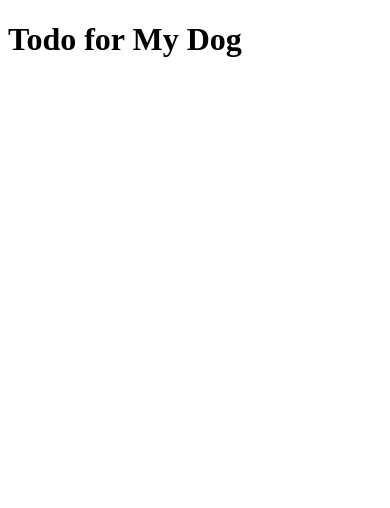
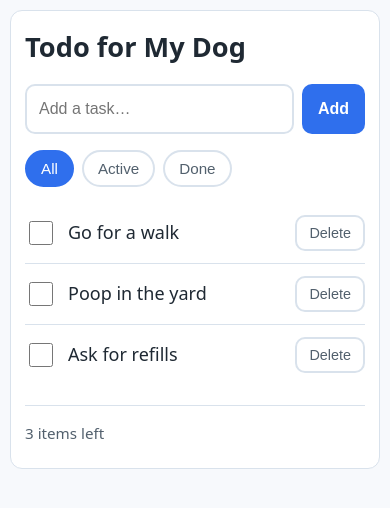
Before and after one commit to aquamrne/todo, a plain HTML site: page index.html in a window 390 px wide. Drawn offline with Linux system fonts and the light colour scheme.

Commit message:
Build the first todo app: add, tick, delete, filter and counter.
Tasks start from SPEC.md on the first open, then live in localStorage under todo-app.

🤖 Generated with Codebuff
Co-Authored-By: Codebuff <noreply@codebuff.com>

```diff
--- /dev/null
+++ b/app.js
@@ -0,0 +1,227 @@
+/* Todo for My Dog — data, display, actions and memory in one small file. */
+
+(function () {
+  "use strict";
+
+  var STORAGE_KEY = "todo-app";
+  var SEED_TASKS = ["Go for a walk", "Poop in the yard", "Ask for refills"];
+
+  var form = document.getElementById("add-form");
+  var input = document.getElementById("new-task");
+  var list = document.getElementById("task-list");
+  var counter = document.getElementById("counter");
+  var emptyMessage = document.getElementById("empty-message");
+  var filterButtons = document.querySelectorAll(".filter");
+
+  // data: the tasks
+  var tasks = [];
+
+  // actions: which tasks the user wants to see
+  var filter = "all";
+
+  /* ---------- memory: localStorage ---------- */
+
+  function makeTask(text) {
+    return {
+      id: Date.now().toString(36) + "-" + Math.random().toString(36).slice(2, 8),
+      text: text,
+      done: false,
+    };
+  }
+
+  // A saved task is usable only if it is an object with some text.
+  function cleanTask(value) {
+    if (!value || typeof value !== "object") {
+      return null;
+    }
+    if (typeof value.text !== "string" || value.text.trim() === "") {
+      return null;
+    }
+    return {
+      id: typeof value.id === "string" && value.id !== "" ? value.id : makeTask("").id,
+      text: value.text,
+      done: value.done === true,
+    };
+  }
+
+  function firstVisit() {
+    return SEED_TASKS.map(function (text) {
+      return makeTask(text);
+    });
+  }
+
+  function loadTasks() {
+    var raw = null;
+
+    try {
+      raw = localStorage.getItem(STORAGE_KEY);
+    } catch (error) {
+      // The browser refuses storage. Start with the first list, never crash.
+      return firstVisit();
+    }
+
+    // Nothing saved yet: this is the very first open.
+    if (raw === null) {
+      return firstVisit();
+    }
+
+    // Something is saved: use it, even if it is an empty list.
+    try {
+      var parsed = JSON.parse(raw);
+      if (!Array.isArray(parsed)) {
+        return [];
+      }
+      return parsed.map(cleanTask).filter(function (task) {
+        return task !== null;
+      });
+    } catch (error) {
+      // Broken saved data: start with an empty list.
+      return [];
+    }
+  }
+
+  function saveTasks() {
+    try {
+      localStorage.setItem(STORAGE_KEY, JSON.stringify(tasks));
+    } catch (error) {
+      // Storage is full or blocked. The app keeps working for this visit.
+    }
+  }
+
+  /* ---------- display: what the user sees ---------- */
+
+  function visibleTasks() {
+    if (filter === "active") {
+      return tasks.filter(function (task) {
+        return !task.done;
+      });
+    }
+    if (filter === "done") {
+      return tasks.filter(function (task) {
+        return task.done;
+      });
+    }
+    return tasks;
+  }
+
+  function buildTaskRow(task) {
+    var row = document.createElement("li");
+    row.className = "task" + (task.done ? " is-done" : "");
+    row.dataset.id = task.id;
+
+    var label = document.createElement("label");
+
+    var box = document.createElement("input");
+    box.type = "checkbox";
+    box.checked = task.done;
+    box.setAttribute("aria-label", task.done ? "Mark as not done" : "Mark as done");
+
+    var text = document.createElement("span");
+    text.className = "text";
+    text.textContent = task.text;
+
+    label.appendChild(box);
+    label.appendChild(text);
+
+    var remove = document.createElement("button");
+    remove.type = "button";
+    remove.className = "delete";
+    remove.textContent = "Delete";
+    remove.setAttribute("aria-label", "Delete task: " + task.text);
+
+    row.appendChild(label);
+    row.appendChild(remove);
+    return row;
+  }
+
+  function render() {
+    var shown = visibleTasks();
+
+    list.textContent = "";
+    shown.forEach(function (task) {
+      list.appendChild(buildTaskRow(task));
+    });
+
+    emptyMessage.hidden = shown.length !== 0;
+
+    var left = tasks.filter(function (task) {
+      return !task.done;
+    }).length;
+    counter.textContent = left + (left === 1 ? " item left" : " items left");
+
+    filterButtons.forEach(function (button) {
+      button.setAttribute("aria-pressed", button.dataset.filter === filter ? "true" : "false");
+    });
+  }
+
+  /* ---------- actions: add, tick, delete, filter ---------- */
+
+  function addTask(text) {
+    var clean = text.trim();
+    if (clean === "") {
+      return;
+    }
+    tasks.push(makeTask(clean));
+    filter = "all";
+    saveTasks();
+    render();
+  }
+
+  function toggleTask(id) {
+    tasks.forEach(function (task) {
+      if (task.id === id) {
+        task.done = !task.done;
+      }
+    });
+    saveTasks();
+    render();
+  }
+
+  function deleteTask(id) {
+    tasks = tasks.filter(function (task) {
+      return task.id !== id;
+    });
+    saveTasks();
+    render();
+  }
+
+  /* ---------- start the app ---------- */
+
+  form.addEventListener("submit", function (event) {
+    event.preventDefault();
+    addTask(input.value);
+    input.value = "";
+    input.focus();
+  });
+
+  list.addEventListener("change", function (event) {
+    if (event.target.type !== "checkbox") {
+      return;
+    }
+    var row = event.target.closest(".task");
+    if (row) {
+      toggleTask(row.dataset.id);
+    }
+  });
+
+  list.addEventListener("click", function (event) {
+    if (!event.target.classList.contains("delete")) {
+      return;
+    }
+    var row = event.target.closest(".task");
+    if (row) {
+      deleteTask(row.dataset.id);
+    }
+  });
+
+  filterButtons.forEach(function (button) {
+    button.addEventListener("click", function () {
+      filter = button.dataset.filter;
+      render();
+    });
+  });
+
+  tasks = loadTasks();
+  saveTasks(); // remember the first list, and repair broken saved data
+  render();
+})();
--- a/index.html
+++ b/index.html
@@ -4,8 +4,38 @@
     <meta charset="UTF-8" />
     <meta name="viewport" content="width=device-width, initial-scale=1.0" />
     <title>Todo for My Dog</title>
+    <link rel="stylesheet" href="style.css" />
   </head>
   <body>
-    <h1>Todo for My Dog</h1>
+    <main class="app">
+      <h1>Todo for My Dog</h1>
+
+      <form class="add-form" id="add-form">
+        <label class="visually-hidden" for="new-task">New task</label>
+        <input
+          id="new-task"
+          name="task"
+          type="text"
+          placeholder="Add a task…"
+          autocomplete="off"
+          maxlength="120"
+        />
+        <button type="submit">Add</button>
+      </form>
+
+      <div class="filters" role="group" aria-label="Show tasks">
+        <button type="button" class="filter" data-filter="all" aria-pressed="true">All</button>
+        <button type="button" class="filter" data-filter="active" aria-pressed="false">Active</button>
+        <button type="button" class="filter" data-filter="done" aria-pressed="false">Done</button>
+      </div>
+
+      <ul class="task-list" id="task-list"></ul>
+
+      <p class="empty" id="empty-message" hidden>No tasks to show here.</p>
+
+      <p class="counter" id="counter">0 items left</p>
+    </main>
+
+    <script src="app.js"></script>
   </body>
 </html>
--- /dev/null
+++ b/style.css
@@ -0,0 +1,214 @@
+:root {
+  --ink: #1f2933;
+  --ink-soft: #52606d;
+  --line: #d9e2ec;
+  --page: #f7f9fc;
+  --card: #ffffff;
+  --brand: #2f6fed;
+  --brand-dark: #1c4fbd;
+  --done: #9aa5b1;
+}
+
+* {
+  box-sizing: border-box;
+}
+
+body {
+  margin: 0;
+  padding: 16px;
+  background: var(--page);
+  color: var(--ink);
+  font-family: system-ui, -apple-system, "Segoe UI", Arial, sans-serif;
+  font-size: 18px;
+  line-height: 1.5;
+}
+
+.app {
+  max-width: 34rem;
+  margin: 0 auto;
+  padding: 24px 20px 28px;
+  background: var(--card);
+  border: 1px solid var(--line);
+  border-radius: 16px;
+}
+
+h1 {
+  margin: 0 0 20px;
+  font-size: 2rem;
+  line-height: 1.2;
+}
+
+/* The add form */
+
+.add-form {
+  display: flex;
+  gap: 8px;
+  margin-bottom: 16px;
+}
+
+.add-form input {
+  flex: 1 1 auto;
+  min-width: 0;
+  padding: 14px 12px;
+  font-size: 1rem;
+  color: var(--ink);
+  background: var(--card);
+  border: 2px solid var(--line);
+  border-radius: 10px;
+}
+
+.add-form input:focus-visible,
+.filter:focus-visible,
+.task-list button:focus-visible,
+.task-list input:focus-visible {
+  outline: 3px solid var(--brand);
+  outline-offset: 2px;
+}
+
+.add-form button {
+  flex: 0 0 auto;
+  padding: 14px 20px;
+  font-size: 1rem;
+  font-weight: 600;
+  color: #ffffff;
+  background: var(--brand);
+  border: none;
+  border-radius: 10px;
+  cursor: pointer;
+}
+
+.add-form button:hover {
+  background: var(--brand-dark);
+}
+
+/* Filter buttons */
+
+.filters {
+  display: flex;
+  gap: 8px;
+  margin-bottom: 16px;
+}
+
+.filter {
+  padding: 8px 14px;
+  font-size: 0.95rem;
+  color: var(--ink-soft);
+  background: var(--card);
+  border: 2px solid var(--line);
+  border-radius: 999px;
+  cursor: pointer;
+}
+
+.filter[aria-pressed="true"] {
+  color: #ffffff;
+  background: var(--brand);
+  border-color: var(--brand);
+}
+
+/* The task list */
+
+.task-list {
+  margin: 0;
+  padding: 0;
+  list-style: none;
+}
+
+.task {
+  display: flex;
+  align-items: center;
+  gap: 12px;
+  padding: 12px 0;
+  border-top: 1px solid var(--line);
+}
+
+.task:first-child {
+  border-top: none;
+}
+
+.task label {
+  display: flex;
+  align-items: center;
+  gap: 12px;
+  flex: 1 1 auto;
+  min-width: 0;
+  cursor: pointer;
+}
+
+.task input[type="checkbox"] {
+  flex: 0 0 auto;
+  width: 24px;
+  height: 24px;
+  accent-color: var(--brand);
+  cursor: pointer;
+}
+
+.task .text {
+  overflow-wrap: anywhere;
+}
+
+.task.is-done .text {
+  color: var(--done);
+  text-decoration: line-through;
+}
+
+.task .delete {
+  flex: 0 0 auto;
+  padding: 8px 12px;
+  font-size: 0.9rem;
+  color: var(--ink-soft);
+  background: var(--card);
+  border: 2px solid var(--line);
+  border-radius: 10px;
+  cursor: pointer;
+}
+
+.task .delete:hover {
+  color: #b42318;
+  border-color: #f3b6b1;
+}
+
+/* Empty message and counter */
+
+.empty {
+  margin: 16px 0 0;
+  color: var(--ink-soft);
+}
+
+.counter {
+  margin: 20px 0 0;
+  padding-top: 16px;
+  font-size: 0.95rem;
+  color: var(--ink-soft);
+  border-top: 1px solid var(--line);
+}
+
+.visually-hidden {
+  position: absolute;
+  width: 1px;
+  height: 1px;
+  margin: -1px;
+  padding: 0;
+  overflow: hidden;
+  clip: rect(0 0 0 0);
+  white-space: nowrap;
+  border: 0;
+}
+
+@media (max-width: 420px) {
+  body {
+    padding: 10px;
+  }
+
+  .app {
+    padding: 20px 14px 24px;
+    border-radius: 12px;
+  }
+
+  h1 {
+    font-size: 1.7rem;
+  }
+
+  .add-form button {
+    padding: 14px 16px;
+  }
+}
```
